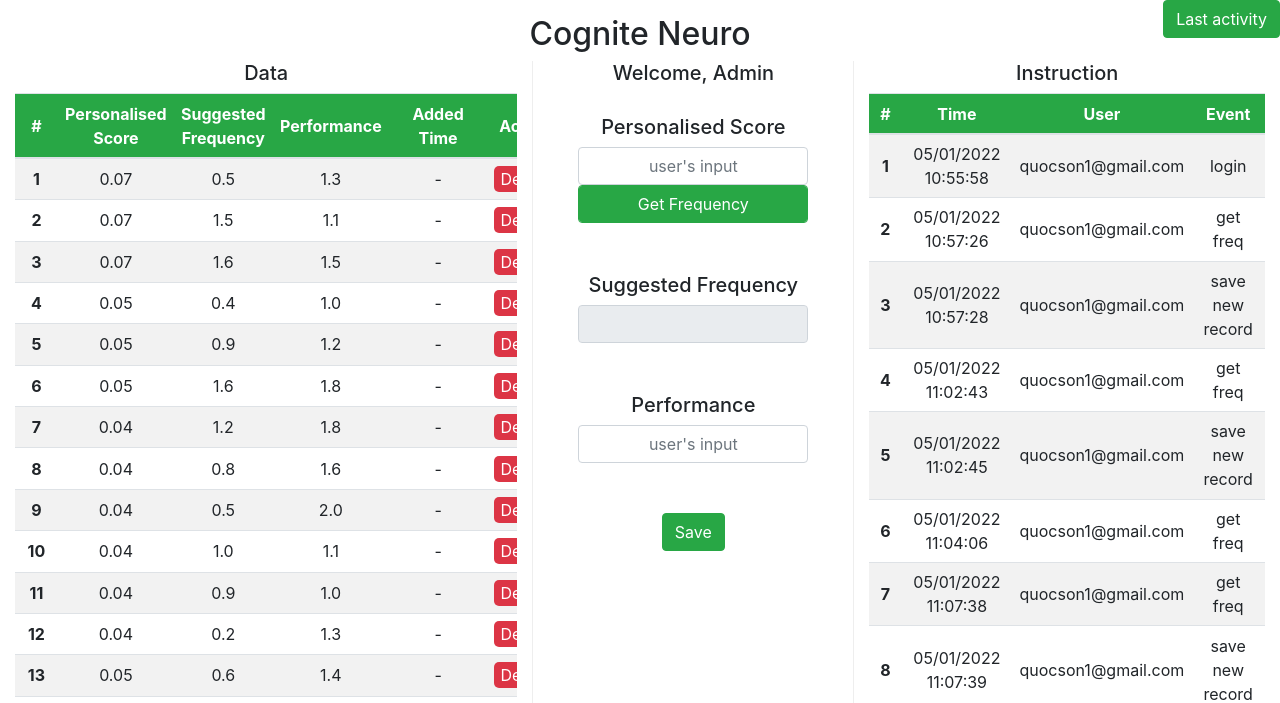
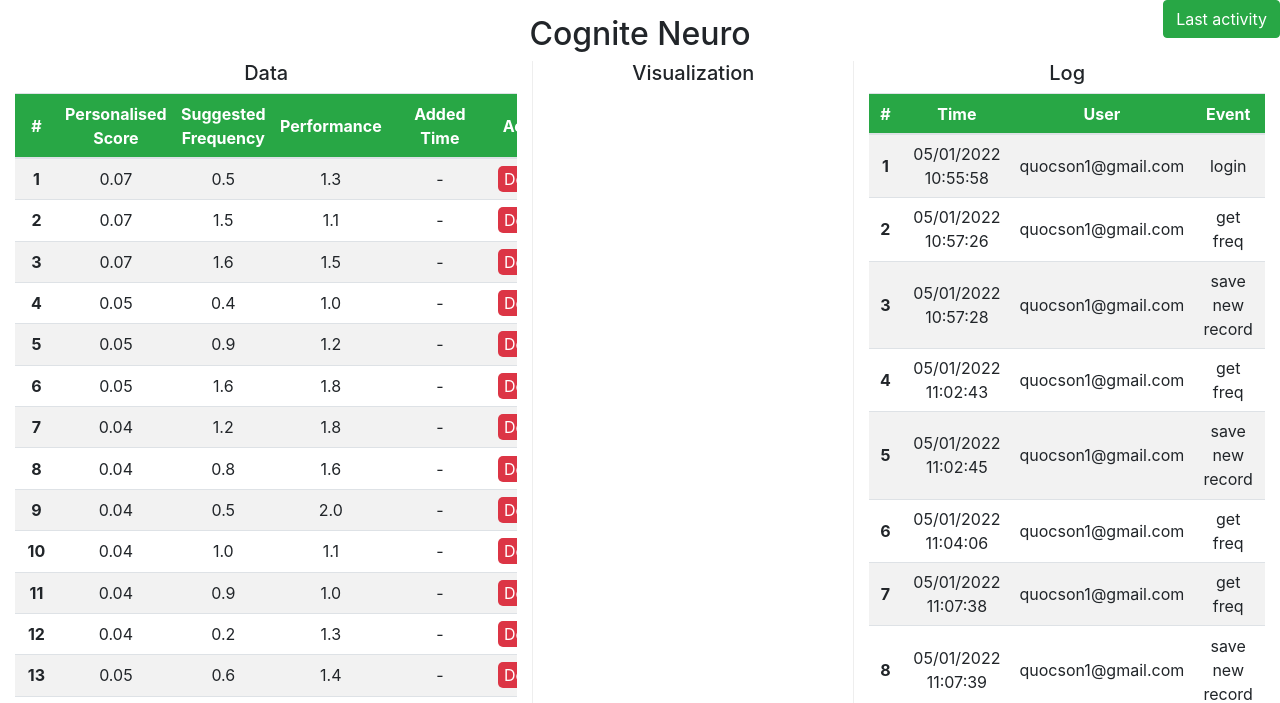
Before and after one commit to quocsonnguyen/cognite, a Flask app: page /admin in a window 1280 px wide. Shown: the top 703 px of the page. Run offline with Flask 2, Linux system fonts and the light colour scheme; data comes from the database, SQL or seed files in the repository; both versions use the stored data as it was after the commit; some libraries are stand-ins or nearby versions.

Commit message:
:sparkles: 6/1/2022

```diff
--- a/app.py
+++ b/app.py
@@ -1,6 +1,6 @@
 import os
-import sys
-sys.path.append('./code')
+# import sys
+# sys.path.append('./code')
 
 from flask import Flask, request, session, render_template, redirect
 from flask_sqlalchemy import SQLAlchemy
@@ -8,7 +8,7 @@
 from datetime import datetime
 import pandas as pd
 import uuid
-from suggest_new_experiment import get_frequency
+# from suggest_new_experiment import get_frequency
 app = Flask(__name__, template_folder='templates', static_folder='assets')
 app.config['SECRET_KEY'] = 'cognite secret 12/2021'
 app.config['SQLALCHEMY_DATABASE_URI'] = 'sqlite:///database.db'
@@ -198,7 +198,8 @@
         ps = request.args.get('ps')
         ps = float(ps)
 
-        freq = get_frequency('./data/GLOBAL.csv', ps)
+        # freq = get_frequency('./data/GLOBAL.csv', ps)
+        freq = ps
         write_history('get freq')
 
         return {
@@ -218,7 +219,8 @@
         col2 = 0
         ps = request.form['ps']
         p = request.form['p']
-        added_time = request.form['addedTime']
+        now = datetime.now()
+        added_time = now.strftime("%d/%m/%Y %H:%M:%S")
 
         DATA_FILENAME = session['user_filename']
         DATA_FILENAME_BACKUP = DATA_FILENAME.replace('.csv', '_BACKUP.csv')
@@ -243,7 +245,8 @@
 
         return {
             'code' : 0,
-            'msg' : 'Write new line successfully'
+            'msg' : 'Write new line successfully',
+            'addedTime' : added_time
         }
     except:
         return {
@@ -276,4 +279,4 @@
 
 
 if __name__ == '__main__':
-    app.run(debug=False)
+    app.run(debug=True)
--- a/assets/index.css
+++ b/assets/index.css
@@ -50,7 +50,6 @@
 
 .inputs-section {
     padding: 0 30px;
-    margin-top: 30px;
 }
 
 .input {
@@ -77,3 +76,7 @@
     border: none;
     border-radius: 5px;
 }
+
+@media screen and (max-width: 1024px) {
+
+  }
--- a/assets/index.js
+++ b/assets/index.js
@@ -1,14 +1,3 @@
-function getTime() {
-    let today  = new Date();
-    let dd = String(today.getDate()).padStart(2, '0');
-    let mm = String(today.getMonth() + 1).padStart(2, '0'); //January is 0!
-    let yyyy = today.getFullYear();
-    let hour = String(today.getHours()).padStart(2, '0');
-    let minute = String(today.getMinutes()).padStart(2, '0')
-    let createdTime = dd + '/' + mm + '/' + yyyy + ' - ' + hour + ':' + minute;
-    return createdTime
-}
-
 function deleteRow(rowId) {
     $('#close-modal-btn').click()
     $.ajax({
@@ -88,7 +77,6 @@
         freq = Number.parseFloat(freq)
         ps = Number.parseFloat(ps)
         p = Number.parseFloat(p)
-        addedTime = getTime()
 
         if (freq && ps && p) {
             $.ajax({
@@ -98,8 +86,7 @@
                 data: {
                     freq : freq,
                     ps : ps,
-                    p : p,
-                    addedTime : addedTime
+                    p : p
                 }
             }).done(function(result) {
                 console.log(result);
@@ -112,7 +99,7 @@
                             <td class="align-middle">${ps.toFixed(2)}</td>
                             <td class="align-middle">${freq.toFixed(1)}</td>
                             <td class="align-middle">${p.toFixed(1)}</td>
-                            <td class="align-middle">${addedTime}</td>
+                            <td class="align-middle">${result.addedTime}</td>
                             <td class="align-middle">
                                 <button
                                     class="button-delete" type="button"
--- a/data/GLOBAL.csv
+++ b/data/GLOBAL.csv
@@ -146,4 +146,5 @@
 0.5,27,0.04682,1.2342,-
 0.6,21,0.04682,1.1366,-
 0.9,17,0.04682,1.48,-
-1.51, 0, 0.02, 1, 30/12/2021 - 18:43
+1.51, 0, 0.02, 1, 05/01/2022 11:07:39
+1.51, 0, 0.02, 2, 06/01/2022 11:51:17
--- a/data/GLOBAL_BACKUP.csv
+++ b/data/GLOBAL_BACKUP.csv
@@ -146,4 +146,5 @@
 0.5,27,0.04682,1.2342,-
 0.6,21,0.04682,1.1366,-
 0.9,17,0.04682,1.48,-
-1.51, 0, 0.02, 1, 30/12/2021 - 18:43
+1.51, 0, 0.02, 1, 05/01/2022 11:07:39
+1.51, 0, 0.02, 2, 06/01/2022 11:51:17
--- a/data/quocson1@gmail.com.csv
+++ b/data/quocson1@gmail.com.csv
@@ -0,0 +1,2 @@
+1.51, 0, 0.02, 1, 05/01/2022 11:07:39
+1.51, 0, 0.02, 2, 06/01/2022 11:51:17
--- /dev/null
+++ b/data/quocson1@gmail.com_BACKUP.csv
@@ -0,0 +1,2 @@
+1.51, 0, 0.02, 1, 05/01/2022 11:07:39
+1.51, 0, 0.02, 2, 06/01/2022 11:51:17
--- a/templates/admin.html
+++ b/templates/admin.html
@@ -53,8 +53,8 @@
                 </div>
 
                 <div class="col-3">
-                    <h5 class="text-center">Welcome, Admin</h5>
-                    <div class="inputs-section">
+                    <h5 class="text-center">Visualization</h5>
+                    <!-- <div class="inputs-section">
                         <div class="input">
                             <h5>Personalised Score</h5>
                             <input id="personalised-score" class="form-control" type="text" placeholder="user's input">
@@ -72,11 +72,11 @@
 
                     <div class="save-btn">
                         <button id="save-record-btn" class="btn btn-success">Save</button>
-                    </div>
+                    </div> -->
                 </div>
 
                 <div class="col-4 instruction-section">
-                    <h5 class="text-center">Instruction</h5>
+                    <h5 class="text-center">Log</h5>
                     <div class="table-data">
                         <table class="table table-striped">
                             <thead>
--- a/templates/index.html
+++ b/templates/index.html
@@ -29,7 +29,7 @@
             </div>
 
             <div class="row">
-                <div class="col-5 data-section">
+                <div class="col-lg-6 col-xl-5 data-section">
                     <h5 class="text-center">Data</h5>
                     <div class="table-data">
                         <table class="table table-striped">
@@ -66,7 +66,7 @@
                     </div>
                 </div>
 
-                <div class="col-3">
+                <div class="col-lg-4 col-xl-3">
                     <div class="inputs-section">
                         <div class="input">
                             <h5>Personalised Score</h5>
@@ -88,7 +88,7 @@
                     </div>
                 </div>
 
-                <div class="col-4 instruction-section">
+                <div class="col-lg-2 col-xl-4 instruction-section">
                     <h5 class="text-center">Instruction</h5>
 
 
```
Also changed, not shown: database.db (added).
